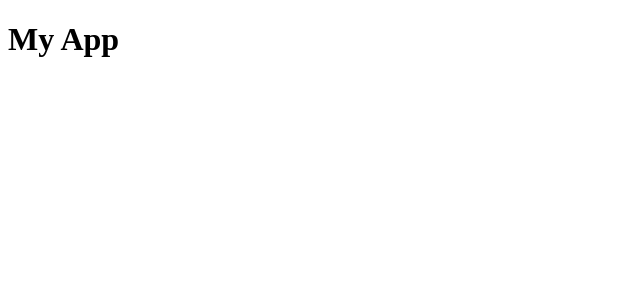
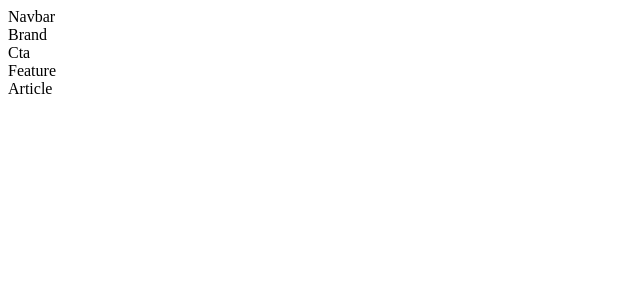
Before and after one commit to viniciusBressiani/react_app_ex_1, a React (Create React App) app: page / in a window 1280 px wide. Shown: the top 300 px of the page, without its empty margins (0-640 px from the left). Built offline with nearby package versions, Linux system fonts and the light colour scheme.

Commit message:
create and export components

```diff
--- a/src/App.js
+++ b/src/App.js
@@ -1,9 +1,14 @@
-import React from 'react'
+import React from 'react';
+import {Navbar, Brand, Cta, Feature, Article} from './components';
 
 const App = () => {
   return (
     <div>
-      <h1>My App</h1>
+      <Navbar />
+      <Brand />
+      <Cta />
+      <Feature />
+      <Article />
     </div>
   )
 }
--- /dev/null
+++ b/src/components/article/Article.jsx
@@ -0,0 +1,12 @@
+import React from 'react';
+import './article.css';
+
+const Article = () => {
+  return (
+    <div>
+      Article
+    </div>
+  )
+}
+
+export default Article
--- /dev/null
+++ b/src/components/brand/Brand.jsx
@@ -0,0 +1,12 @@
+import React from 'react';
+import './brand.css';
+
+const Brand = () => {
+  return (
+    <div>
+      Brand
+    </div>
+  )
+}
+
+export default Brand
--- /dev/null
+++ b/src/components/cta/Cta.jsx
@@ -0,0 +1,12 @@
+import React from 'react';
+import './cta.css';
+
+const Cta = () => {
+  return (
+    <div>
+      Cta
+    </div>
+  )
+}
+
+export default Cta
--- /dev/null
+++ b/src/components/feature/Feature.jsx
@@ -0,0 +1,12 @@
+import React from 'react';
+import './feature.css';
+
+const Feature = () => {
+  return (
+    <div>
+      Feature
+    </div>
+  )
+}
+
+export default Feature
--- /dev/null
+++ b/src/components/index.js
@@ -0,0 +1,5 @@
+export { default as Navbar } from './navbar/Navbar';
+export { default as Brand } from './brand/Brand';
+export { default as Cta } from './cta/Cta';
+export { default as Feature } from './feature/Feature';
+export { default as Article } from './article/Article';
--- /dev/null
+++ b/src/components/navbar/Navbar.jsx
@@ -0,0 +1,12 @@
+import React from 'react';
+import './navbar.css';
+
+const Navbar = () => {
+  return (
+    <div>
+      Navbar
+    </div>
+  )
+}
+
+export default Navbar
```
Also changed, not shown: src/components/article/article.css (added), src/components/brand/brand.css (added), src/components/cta/cta.css (added), src/components/feature/feature.css (added), src/components/navbar/navbar.css (added).
